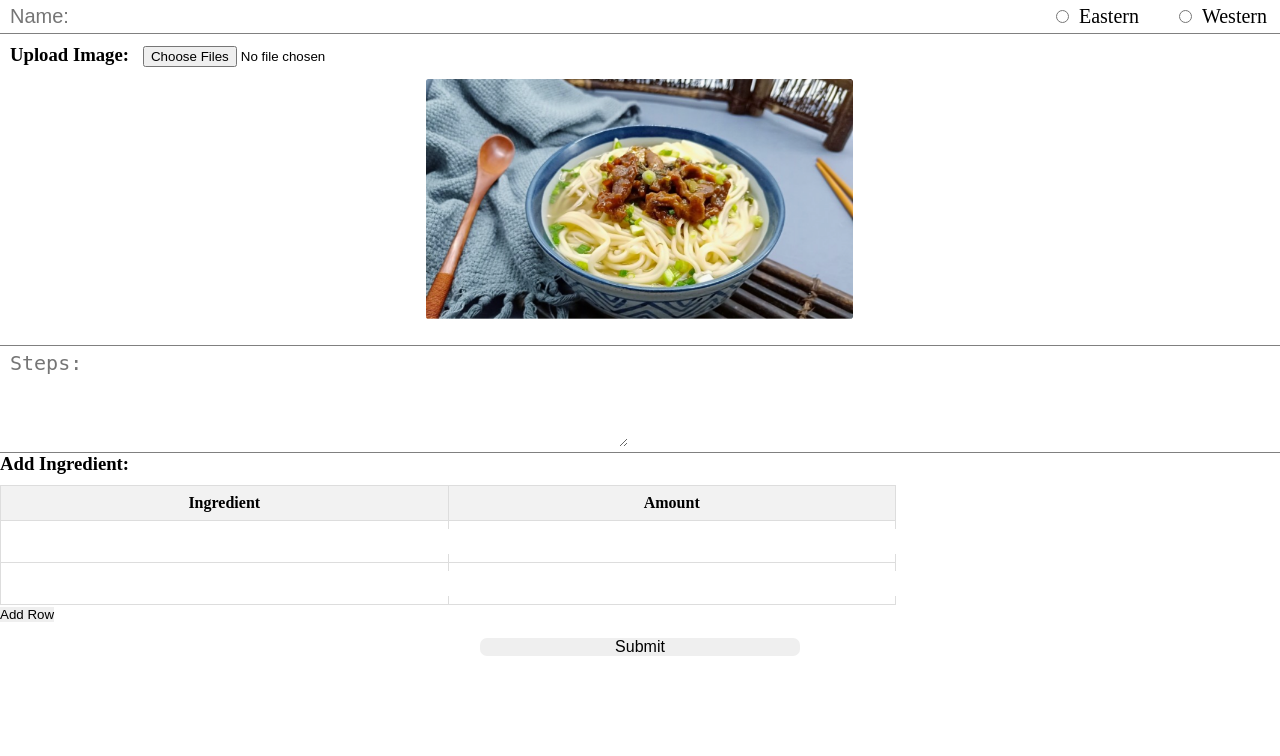
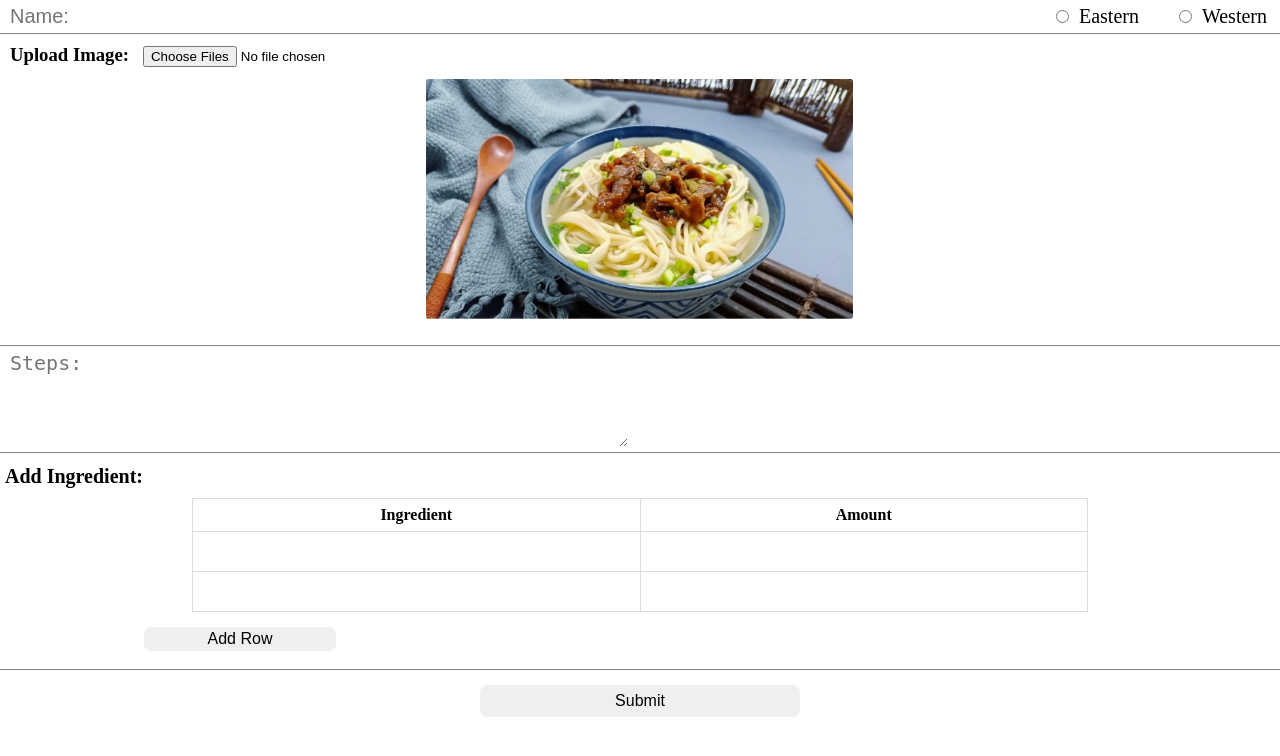
Before and after one commit to Lzyyy12/COMP3019J-Group11, a Flask app: template Recipe Web/apps/templates/edit_recipe.html in a window 1280 px wide. Shown: the top 756 px of the page. Run offline with Flask 3, Linux system fonts and the light colour scheme; the template is opened without the code that fills it, so the values that code supplies are empty; parts of the project's set-up code (start-up, migrations or seed data) failed here and were passed over.

Commit message:
modify post page css

```diff
--- a/Recipe Web/apps/static/css/post.css
+++ b/Recipe Web/apps/static/css/post.css
@@ -108,50 +108,54 @@ html, body {
     align-self: flex-start;/* 设置字体大小 */
 }
 
-/*.add_ingredient h3 {*/
-/*    display: inline-block; !* 使 h3 和按钮在同一行 *!*/
-/*    margin-right: 10px; !* 为 h3 添加右边距 *!*/
-/*}*/
 
-.add_ingredient{
+.add_ingredient {
+  display: flex;
+  flex-direction: column;
+  align-items: center;
+  border-bottom: 1px solid gray;
   overflow-y: auto;
-    /* 内容超出时显示垂直滚动条 */
+  padding-bottom: 10px;
 }
-    /* 新添加的内边距 */
-
-
-/* 为整个表格添加边框样式 */
-#ingredientsTable {
-    overflow: auto;
-  border-collapse: collapse; /* 确保边框之间没有空隙 */
-  width: 70%; /* 表格宽度 */
-  margin-top: 10px; /* 表格上方的边距 */
+.add_ingredient h3{
+    margin-top: 0.75rem;
+     margin-right: 20px; /* 添加右边距 */
+  margin-left: 5px; /* 添加左边距 */
+  font-size: 20px;
+    align-self: flex-start;/* 设置字体大小 */
 }
 
-/* 为表格的单元格和标题单元格添加边框 */
+#ingredientsTable {
+  border-collapse: collapse;
+  width: 70%;
+  margin-top: 10px;
+}
+
 #ingredientsTable th,
 #ingredientsTable td {
-  border: 1px solid #ddd; /* 边框样式 */
-  padding: 8px; /* 单元格内边距 */
+  border: 1px solid #ddd;
+  padding: 7px;
+  text-align: center; /* 居中显示单元格内容 */
 }
 
-/* 为表格的头部单元格添加样式 */
-#ingredientsTable th {
-  background-color: #f2f2f2; /* 背景颜色 */
-  color: black; /* 文本颜色 */
+#ingredientsTable input[type="text"] {
+  width: 90%;
+  border: none;
+  padding: 5px;
+  text-align: center; /* 输入框和内容居中 */
 }
 
-/* 表格行的悬停效果 */
-#ingredientsTable tr:hover {
-  background-color: #ddd; /* 悬停时的背景颜色 */
+.add_ingredient button {
+  align-self: flex-start; /* 按钮对齐到左边 */
+  margin-top: 15px;
+  font-size: 16px;
+  width: 15%;
+  height: 1.5rem;
+  border-radius: 7px;
+  margin-left: 9rem; /* 左边距，将按钮放在左下角 */
+  margin-bottom: 0.5rem;
 }
 
-/* 表格输入框样式 */
-#ingredientsTable input[type="text"] {
-  width: 100%; /* 输入框宽度 */
-  border: none; /* 移除输入框的边框 */
-  padding: 5px; /* 输入框内边距 */
-}
 
 .submit{
     justify-content: center;
@@ -164,31 +168,8 @@ html, body {
   margin-top: 15px;
     font-size: 16px;
     width: 25%;
+  height: 2rem;
 
     border-radius: 7px;
     /* 或足够的边距以适当分隔上传区域和提交按钮 */
 }
-
-.page-footer {
-  text-align: center;
-  height: 4rem;
-  display: flex;
-  align-items: center;
-  justify-content: center;
-  background: var(--black);
-  color: var(--white);
-}
-
-.page-footer h5 {
-  margin-top: 0;
-  margin-bottom: 0;
-}
-
-.page-footer p {
-  margin-bottom: 0;
-}
-
-.page-footer .footer-logo,
-.page-footer a {
-  color: var(--primary-500);
-}
```
